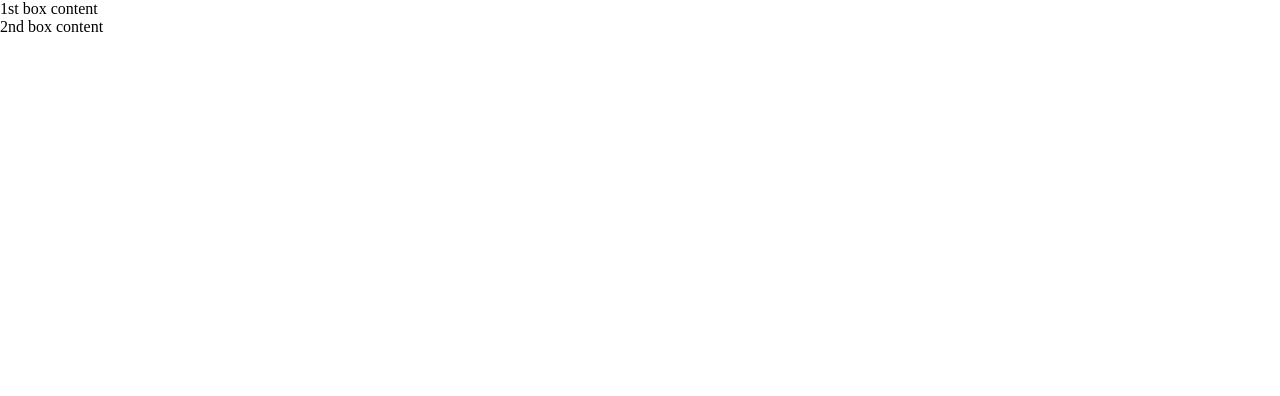
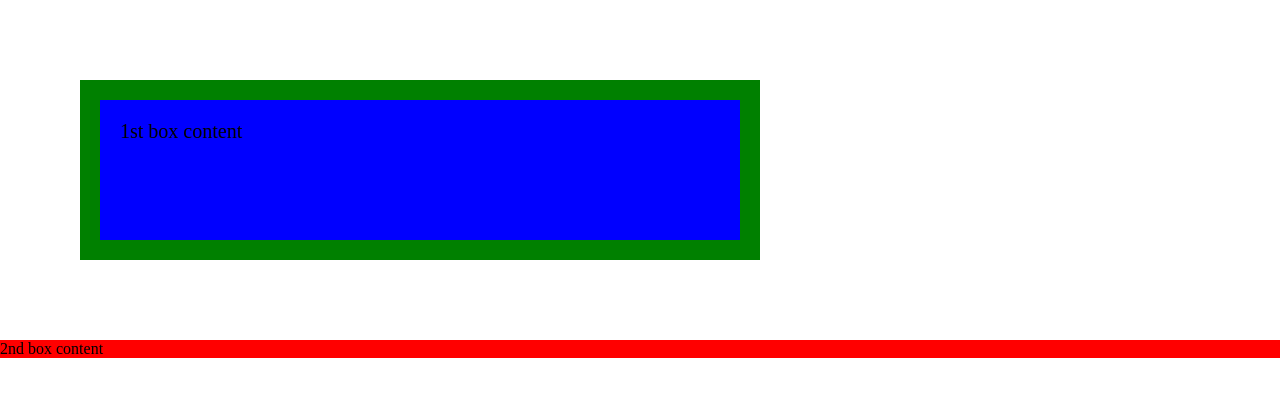
Before and after one commit to JMontskie/box-modelExercise, a plain HTML site: page index.html in a window 1280 px wide. Drawn offline with Linux system fonts and the light colour scheme.

Commit message:
add properties to box 1

```diff
--- a/index.html
+++ b/index.html
@@ -10,16 +10,27 @@
         * {
             margin: 0;
         }
-        .1stBox {
+        .box1 {
             background-color: blue;
+            font-size: 20px;
+            height: 100px;
+            width: 600px;
+            border: 20px solid green;
+            padding: 20px;
+            /* border-radius: 20px; */
+            margin: 80px;
+        }
+
+        .box2 {
+            background-color: red;
         }
     </style>
 </head>
 <body>
-    <div class="1stBox">
+    <div class="box1">
         1st box content
     </div>
-    <div class="2ndBox">
+    <div class="box2">
         2nd box content
     </div>
 </body>
```
